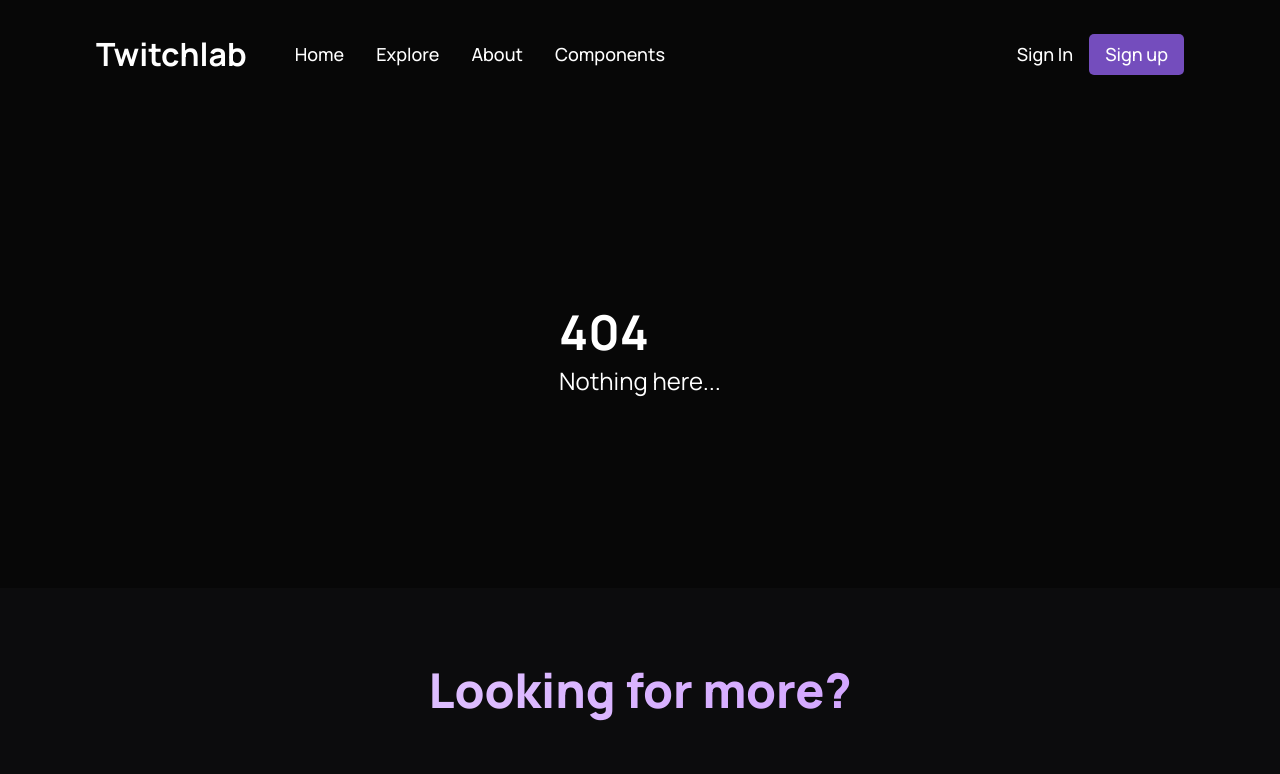
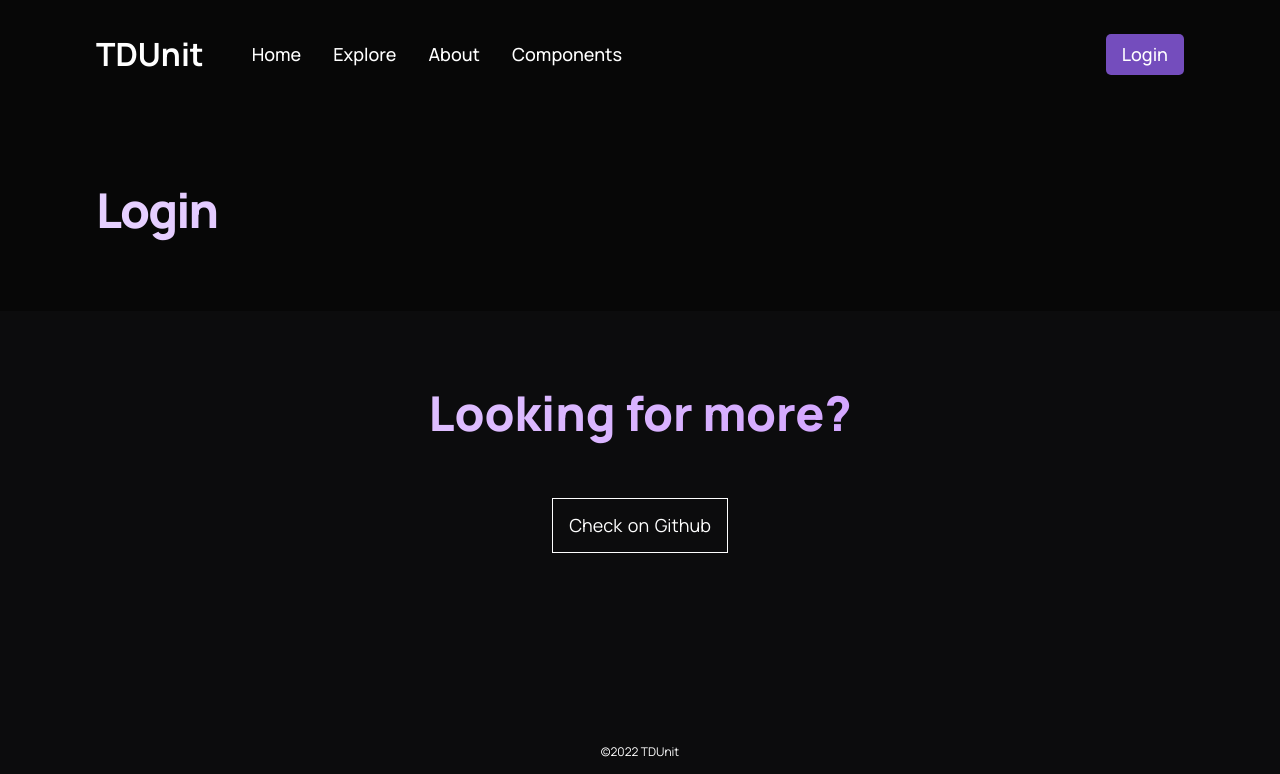
Before and after one commit to tdrebes/twitchlab-client, a React (Create React App) app: page /login in a window 1280 px wide. Before the commit this address had no page. Shown: the top 774 px of the page. Built offline with nearby package versions, Linux system fonts and the light colour scheme.

Commit message:
Add login route

```diff
--- a/src/App.js
+++ b/src/App.js
@@ -3,6 +3,7 @@ import { Header, Channels, Footer } from './containers';
 import { Navbar, Error } from './components';
 import { BrowserRouter as Router, Routes, Route } from 'react-router-dom';
 import ComponentLibrary from './containers/component_library/ComponentLibrary';
+import Login from './containers/login/Login';
 
 function App() {
     return (
@@ -14,6 +15,7 @@ function App() {
                     <Route path="/" element={<Header />}/>
                     <Route path="/channels" element={<Channels />}/>
                     <Route path="/components" element={<ComponentLibrary />}/>
+                    <Route path="/login" element={<Login />}/>
                     <Route path="*" element={<Error />}/>
                 </Routes>
                 <Footer />
--- a/src/components/navbar/Navbar.jsx
+++ b/src/components/navbar/Navbar.jsx
@@ -19,15 +19,16 @@ const Navbar = () => {
         <div className="tl__navbar">
             <div className="tl__navbar-links">
                 <div className="tl__navbar-links_logo">
-                    <h1 className="tl__logo_text noselect">Twitchlab</h1>
+                    <h1 className="tl__logo_text noselect">TDUnit</h1>
                 </div>
                 <div className="tl__navbar-links_container">
                     <Menu />
                 </div>
             </div>
             <div className="tl__navbar-sign">
-                <p className="hover-underline-animation">Sign in</p>
-                <button type="button">Sign up</button>
+                <a href="/login">
+                    <button type="button">Login</button>
+                </a>
             </div>
 
             <div className="tl__navbar-menu">
@@ -40,8 +41,7 @@ const Navbar = () => {
                         <div className="tl__navbar-menu_container-links">
                             <Menu />
                             <div className="tl__navbar-menu_container-links-sign">
-                                <p className="hover-underline-animation">Sign in</p>
-                                <button type="button" className>Sign up</button>
+                                <button type="button" className>Login</button>
                             </div>
                         </div>
                     </div>
--- /dev/null
+++ b/src/containers/login/Login.jsx
@@ -0,0 +1,12 @@
+import React from 'react'
+import './login.css';
+
+function Login() {
+  return (
+    <div className="tl__login-container section__padding">
+        <h1 className="gradient__text">Login</h1>
+    </div>
+  )
+}
+
+export default Login
--- /dev/null
+++ b/src/containers/login/login.css
@@ -0,0 +1,26 @@
+.tl__login-container h1 {
+    font-family: var(--font-family);
+    font-weight: 800;
+    font-size: 48px;
+    line-height: 75px;
+    letter-spacing: -0.04em;
+}
+
+.tl__login-container p {
+    font-family: var(--font-family);
+    font-style: normal;
+    font-weight: normal;
+    font-size: 16px;
+    line-height: 27px;
+
+    color: var(--color-text);
+}
+
+.tl__login-container__input {
+    width: 100%;
+    max-width: 550px;
+    margin: 2rem 0 1rem;
+
+    display: flex;
+    flex-direction: row;
+}
```
